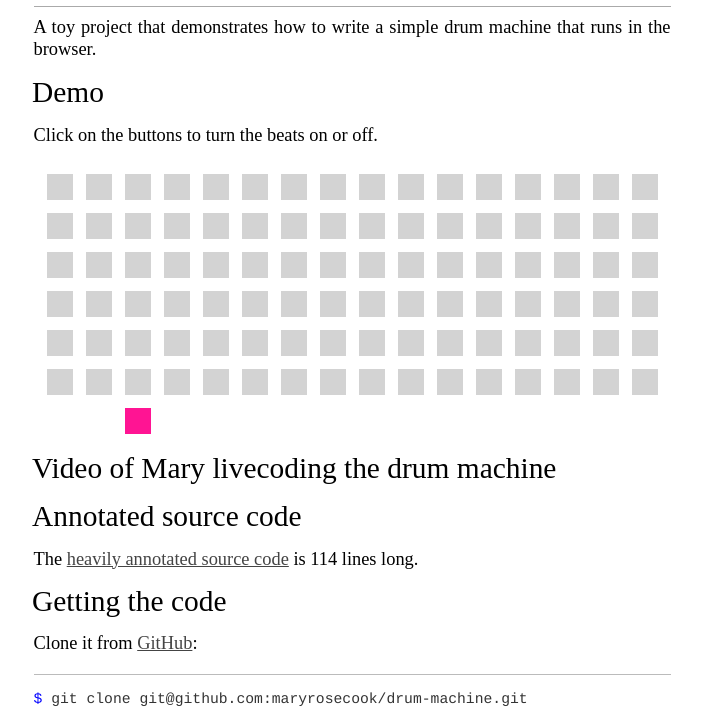
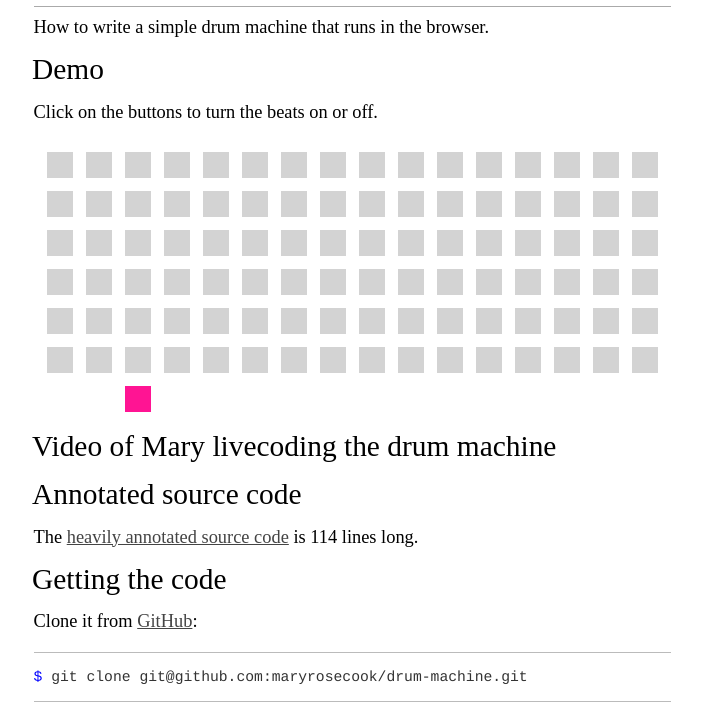
Before and after one commit to maryrosecook/drum-machine, a website: page index.html in a window 1280 px wide. Shown: the part 90-804 px from the top of the page, without its empty margins (288-990 px from the left). Drawn offline with Linux system fonts and the light colour scheme; a small style sheet from the web is missing.

Commit message:
update readme and index

```diff
--- a/index.html
+++ b/index.html
@@ -27,7 +27,7 @@
     <hr/>
 
     <p>
-      A toy project that demonstrates how to write a simple drum machine that runs in the browser.
+      How to write a simple drum machine that runs in the browser.
     </p>
 
     <h2>Demo</h2>
```
Also changed, not shown: README.md.
